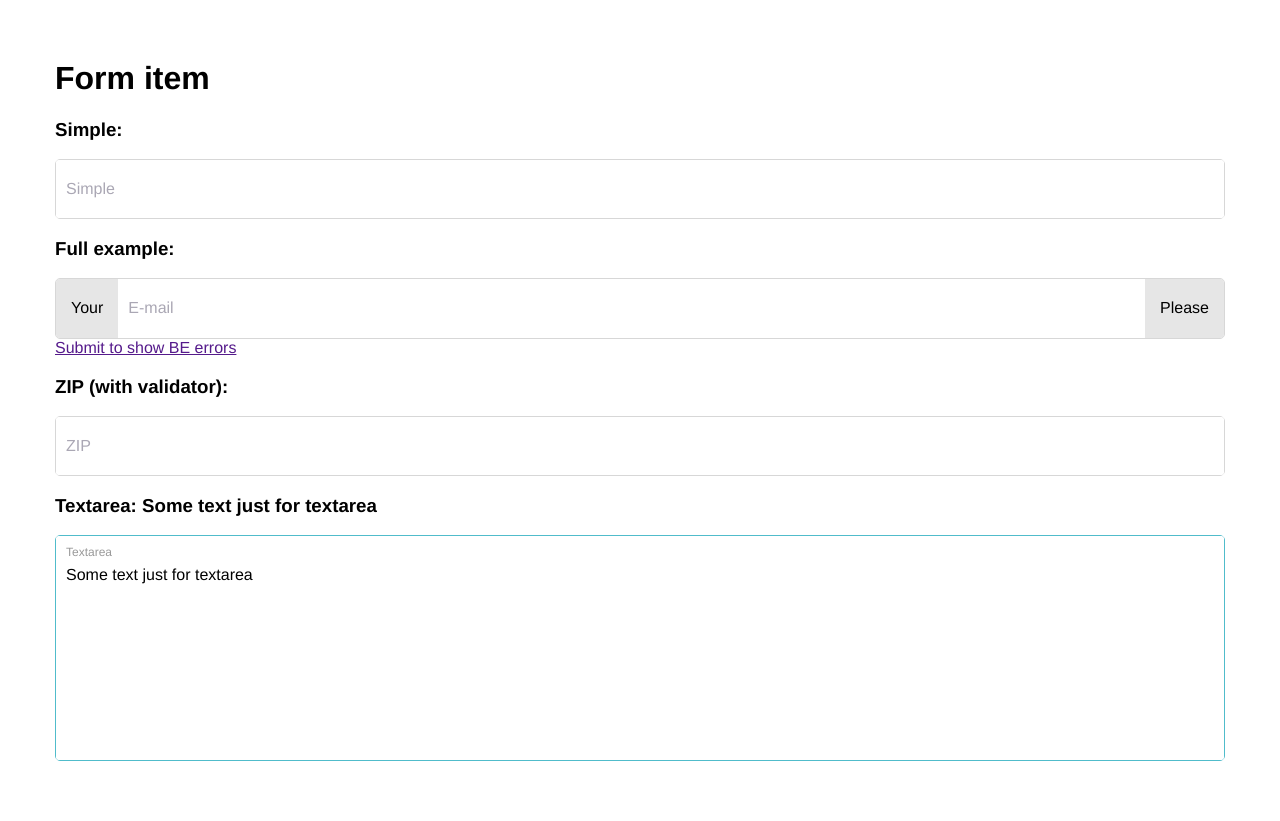
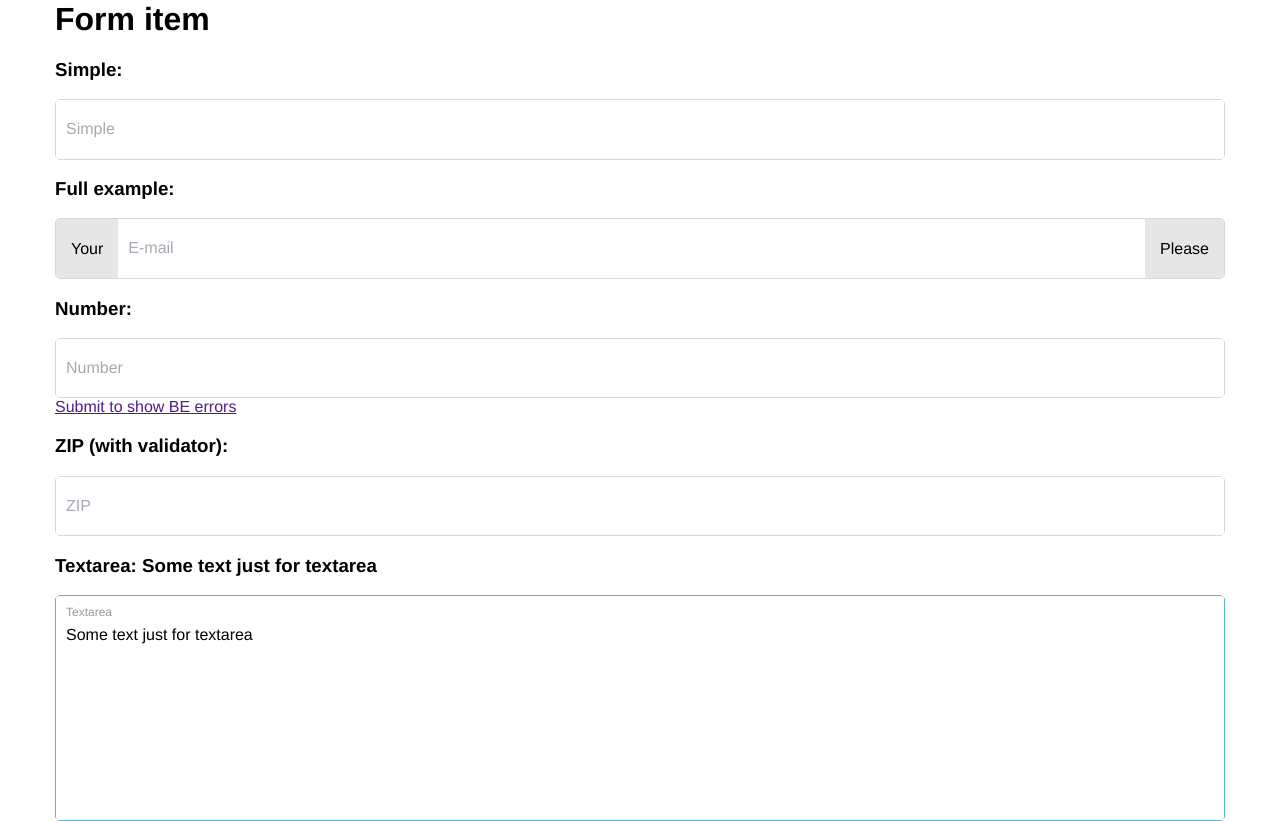
Before and after one commit to odyzeo/form-item, a Vue app: page / in a window 1280 px wide. Before the commit the page ends 800 px from the top, so only its background shows below. Built offline with nearby package versions, Linux system fonts and the light colour scheme.

Commit message:
Add type number example

```diff
--- a/src/App.vue
+++ b/src/App.vue
@@ -28,6 +28,12 @@
                     <div class="form-item__readonly">Please</div>
                 </template>
             </form-item>
+
+            <h3>Number: {{ number.value }}</h3>
+            <form-item
+                :input="number"
+                v-model="number.value"
+            ></form-item>
 
             <a
                 v-if="isFormErrors"
@@ -74,6 +80,12 @@ export default {
             simple: {
                 label: 'Simple',
                 value: '',
+            },
+            number: {
+                label: 'Number',
+                value: '',
+                type: 'number',
+                pattern: '\\d*',
             },
             full: {
                 type: 'email',
```
